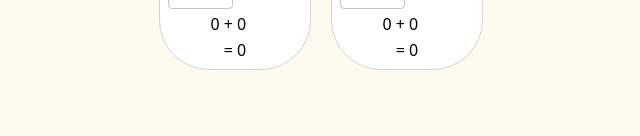
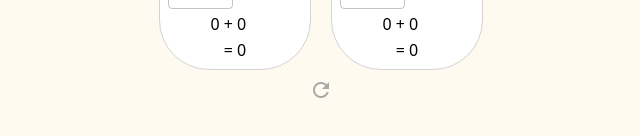
Before and after one commit to BBPTimer/harmonies, a React (Vite) app: page / in a window 1280 px wide. Shown: the part 444-580 px from the top of the page, without its empty margins (319-959 px from the left). Built offline with nearby package versions, Linux system fonts and the light colour scheme; a web font is replaced by a local one.

Commit message:
Added reload button

```diff
--- a/src/App.css
+++ b/src/App.css
@@ -20,3 +20,8 @@ th,
 td {
   text-align: center;
 }
+
+button {
+  margin: 0 auto;
+  display: block;
+}
--- a/src/App.jsx
+++ b/src/App.jsx
@@ -1,12 +1,22 @@
+import { Icon, IconButton } from "@mui/material";
 import "./App.css";
 import Scoresheet from "./components/Scoresheet";
 
 function App() {
   return (
-    <div className="flex">
-      <Scoresheet name={"Heidi"} />
-      <Scoresheet name={"Greg"} />
-    </div>
+    <>
+      <div className="flex">
+        <Scoresheet name={"Heidi"} />
+        <Scoresheet name={"Greg"} />
+      </div>
+      <div className="flex">
+        <IconButton>
+          <Icon sx={{ color: "darkgray" }} onClick={() => window.location.reload()}>
+            refresh
+          </Icon>
+        </IconButton>
+      </div>
+    </>
   );
 }
 
```
